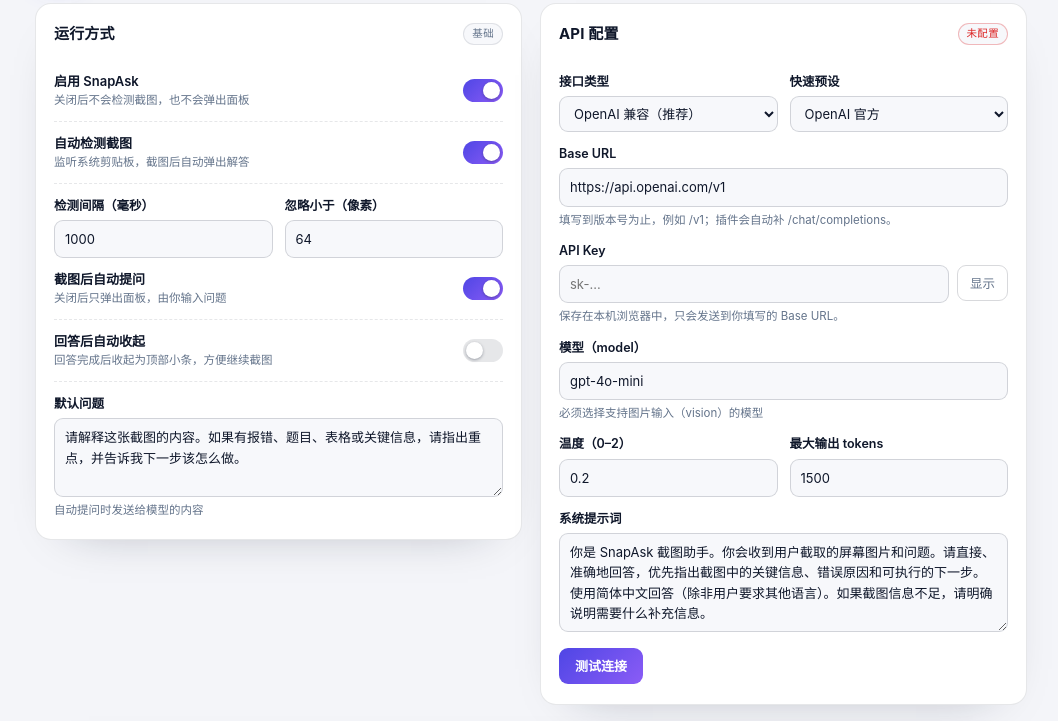
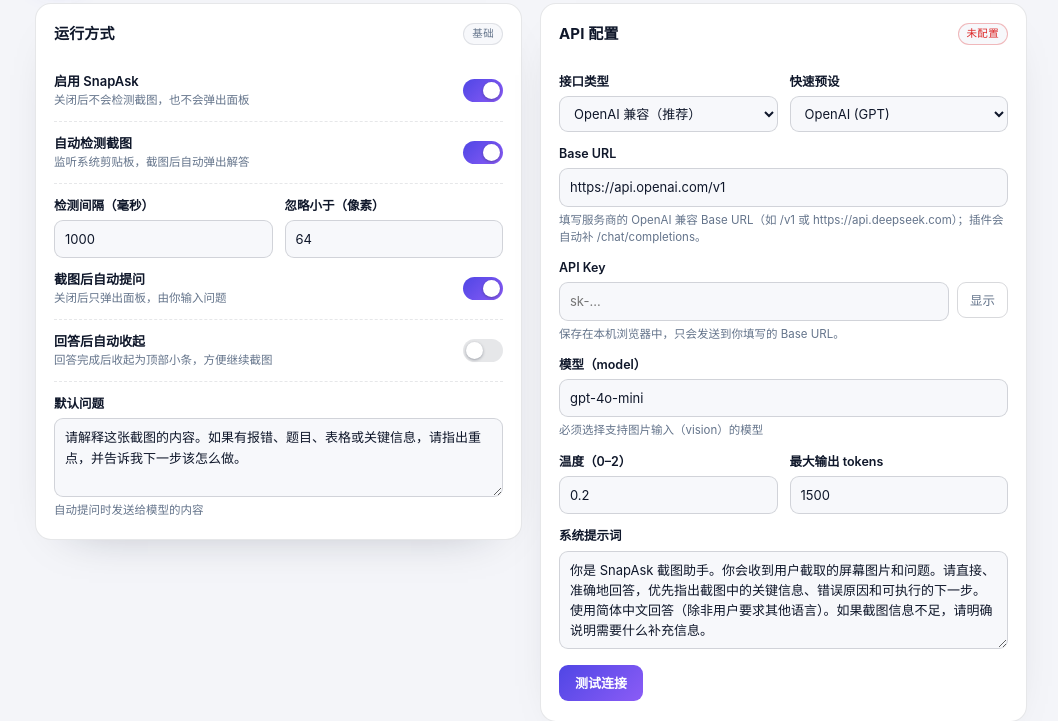
Before and after one commit to liku-yu/SnapAsk, a browser extension: page src/options/options.html in a window 1280 px wide. Shown: the part 108-829 px from the top of the page, without its empty margins (109-1167 px from the left). Drawn offline with Linux system fonts and the light colour scheme.

Commit message:
feat: keep only mainstream provider presets

```diff
--- a/src/options/options.html
+++ b/src/options/options.html
@@ -99,14 +99,16 @@
               <span>快速预设</span>
               <select id="preset">
                 <option value="custom">自定义</option>
-                <option value="openai">OpenAI 官方</option>
-                <option value="openrouter">OpenRouter</option>
-                <option value="gemini">Google Gemini（OpenAI 兼容）</option>
-                <option value="siliconflow">硅基流动 SiliconFlow</option>
-                <option value="zhipu">智谱 GLM</option>
-                <option value="moonshot">Moonshot 月之暗面</option>
-                <option value="ollama">本地 Ollama</option>
-                <option value="anthropic">Anthropic Claude</option>
+                <optgroup label="主流 API">
+                  <option value="openai">OpenAI (GPT)</option>
+                  <option value="deepseek">DeepSeek API</option>
+                  <option value="zhipu">智谱 GLM</option>
+                  <option value="anthropic">Anthropic Claude</option>
+                  <option value="gemini">Google Gemini</option>
+                </optgroup>
+                <optgroup label="本地">
+                  <option value="ollama">本地 Ollama</option>
+                </optgroup>
                 <optgroup label="网页问答（本地适配器）">
                   <option value="deepseekWeb">DeepSeek 网页版（ds-free-api）</option>
                   <option value="chatgptWeb">ChatGPT 网页版（chat2api）</option>
@@ -285,7 +287,7 @@
       </main>
 
       <footer class="foot">
-        SnapAsk v1.0.0 · 支持 OpenAI 兼容接口 / Anthropic / Gemini / OpenRouter / 本地模型
+        SnapAsk v1.0.1 · GPT / DeepSeek / GLM / Claude / Gemini / Ollama / 网页版
       </footer>
     </div>
 
--- a/src/options/options.js
+++ b/src/options/options.js
@@ -30,30 +30,20 @@
       baseUrl: 'https://api.openai.com/v1',
       model: 'gpt-4o-mini'
     },
-    openrouter: {
+    deepseek: {
       provider: 'openai',
-      baseUrl: 'https://openrouter.ai/api/v1',
-      model: 'openai/gpt-4o-mini'
+      baseUrl: 'https://api.deepseek.com',
+      model: 'deepseek-flash'
     },
     gemini: {
       provider: 'openai',
       baseUrl: 'https://generativelanguage.googleapis.com/v1beta/openai',
       model: 'gemini-2.0-flash'
     },
-    siliconflow: {
-      provider: 'openai',
-      baseUrl: 'https://api.siliconflow.cn/v1',
-      model: 'Qwen/Qwen2.5-VL-72B-Instruct'
-    },
     zhipu: {
       provider: 'openai',
       baseUrl: 'https://open.bigmodel.cn/api/paas/v4',
       model: 'glm-4.5v'
-    },
-    moonshot: {
-      provider: 'openai',
-      baseUrl: 'https://api.moonshot.cn/v1',
-      model: 'moonshot-v1-8k-vision-preview'
     },
     ollama: {
       provider: 'openai',
@@ -215,7 +205,7 @@
     const isAnthropic = $('provider').value === 'anthropic';
     baseUrlHelp.textContent = isAnthropic
       ? '填写到 /v1 为止；插件会自动补 /messages。需要允许浏览器直连的 Anthropic API。'
-      : '填写到版本号为止，例如 /v1；插件会自动补 /chat/completions。';
+      : '填写服务商的 OpenAI 兼容 Base URL（如 /v1 或 https://api.deepseek.com）；插件会自动补 /chat/completions。';
     apiKeyHelp.textContent = '保存在本机浏览器中，只会发送到你填写的 Base URL。';
   }
 
--- a/src/shared/ui.js
+++ b/src/shared/ui.js
@@ -779,7 +779,7 @@
         h('div', { class: 'sa-empty-icon', html: ICONS.key }),
         h('b', { text: '还没有配置 AI 接口' }),
         h('p', {
-          text: '填写 API Key 后，截图会自动发给模型解答。支持 OpenAI 兼容接口、OpenRouter、Gemini、Claude 等。'
+          text: '填写 API Key 后，截图会自动发给模型解答。支持 GPT、DeepSeek、GLM、Claude、Gemini、Ollama 等。'
         }),
         h('button', {
           class: 'sa-btn-primary',
```
Also changed, not shown: package.json (+5 -3 lines), README.md, manifest.json.
